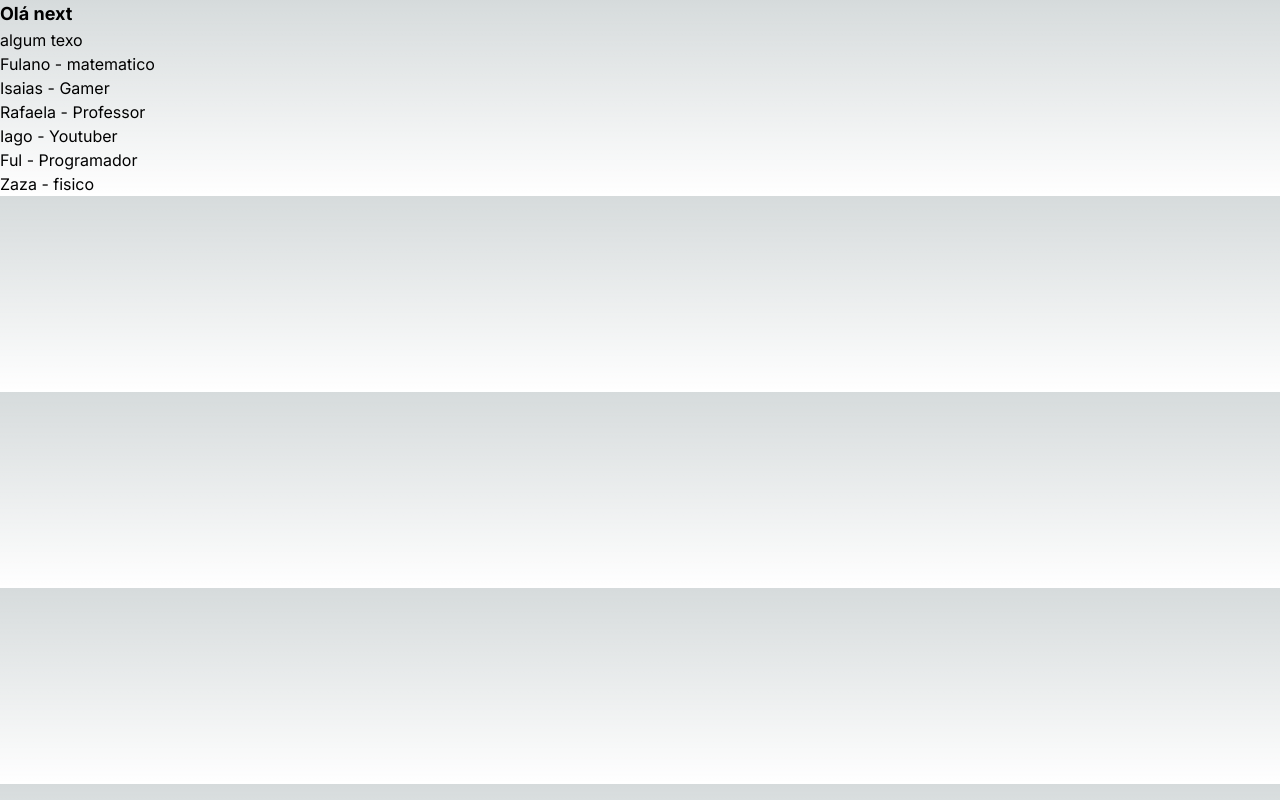
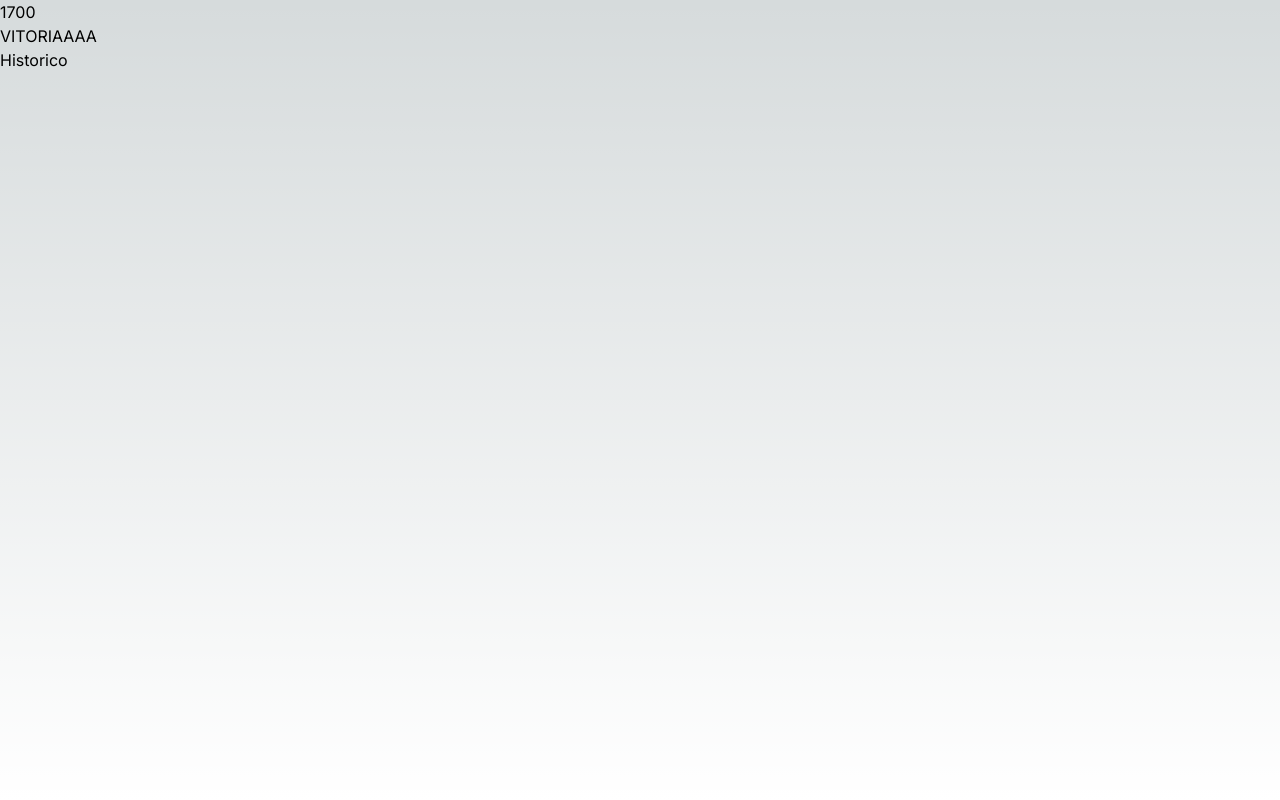
Before and after one commit to IsaiasZaza/EstudosReactJS, a Next.js app: page / in a window 1280 px wide. Built offline with nearby package versions, Linux system fonts and the light colour scheme.

Commit message:
estudos react

```diff
--- a/src/app/page.tsx
+++ b/src/app/page.tsx
@@ -5,25 +5,49 @@ import Card from './components/Card'
 import {peopleList} from '@/data/peopleList';
 
 function Page() {
+  const progamador = peopleList.filter(person => person.profession === 'Programador')
 
-   peopleList.map(person => <><li>{person.id}</li></>)
+  const horario = 1700
+  let bocaJunior = '';
+  let gols: number = 3;
+  let historia: string = 'Historico';
+  if(gols >= 3 ){
+    bocaJunior = 'VITORIAAAA';
+}else if(gols < 3){
+  bocaJunior = 'Derrotaaaaaaa';
+}
+
 
   return (
-    <div>
-    <h1 className="font-bold text-lg">Olá next</h1>
-    <p>algum texo</p>
-    <ul>
-      {
-       peopleList.map(person =>
-      <>
-      <li key={person.id}>{person.name} - {person.profession}</li>
-      </> )}
-
-
-    </ul>
+    <div className="w-screen h-screen flex-col justify-center items-center">
+      <h2>{horario}</h2>
+      <h3>{bocaJunior}</h3>
+      <h4>{historia}</h4>
     </div>
     );
 
 }
 
 export default Page;
+
+//{peopleList.map(person =>
+
+//<li key={person.id}>{person.name} - {person.profession}</li>)}
+
+/*<div>
+<h1 className="font-bold text-lg">Olá next</h1>
+<p>algum texo</p>
+<ul>
+  {progamador.length > 0 &&
+    <>
+      <h3>Lista de programadores</h3>
+      <ul>
+        {progamador.map(person => <li>{person.profession} {person.name}</li>)}
+      </ul>
+    </>
+  }
+
+
+
+</ul>
+</div>*/
```
